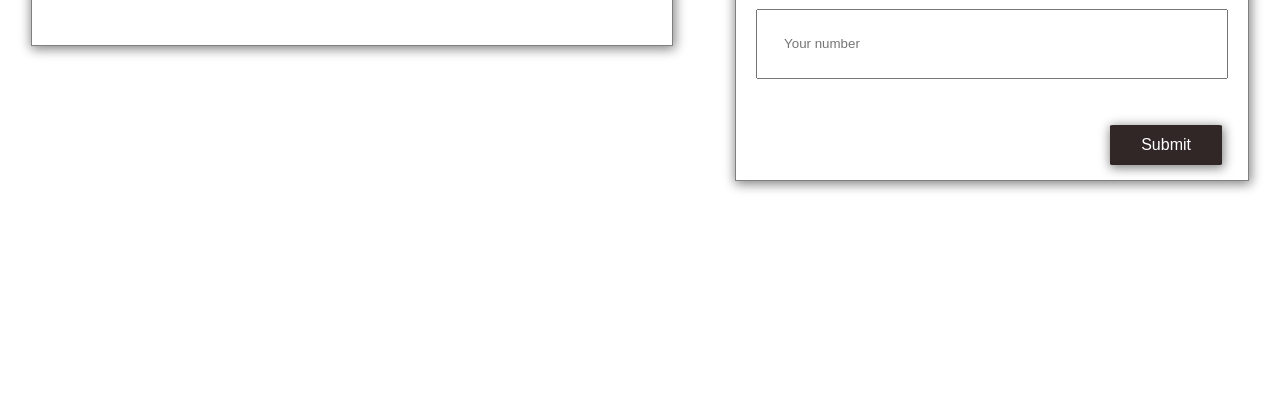
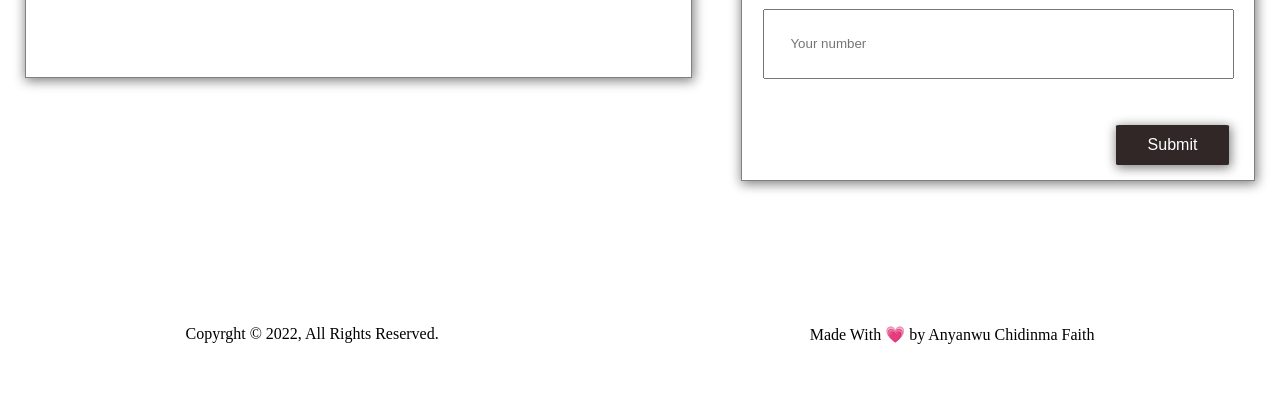
Before and after one commit to Dinma-Faith-zz/LeaderBoard, a website built with webpack: page src/index.html in a window 1280 px wide. Shown: the part 406-800 px from the top of the page. Built offline with nearby package versions, Linux system fonts and the light colour scheme; no server answers.

Commit message:
Add more styles

```diff
--- a/src/index.html
+++ b/src/index.html
@@ -33,6 +33,15 @@
         </section>
     </article>
 
+        <footer class="copyright">
+            <div class="foot-left">
+                <p>Copyrght &copy; 2022, All Rights Reserved.</p>
+            </div>
+              <div class="foot-right">
+                <p>Made With 💗 by Anyanwu Chidinma Faith</p>
+            </div>
+          </footer>
+
 </body>
 
 </html>
--- a/src/style.css
+++ b/src/style.css
@@ -50,7 +50,7 @@ h2 {
   display: flex;
   flex-direction: column;
   justify-content: center;
-  align-items: start;
+  padding-right: 2%;
 }
 
 .button {
@@ -91,3 +91,24 @@ button:active {
   padding: 5%;
   margin: 4%;
 }
+
+.copyright {
+  display: flex;
+  justify-content: space-around;
+  margin-top: 10%;
+  flex-wrap: wrap;
+}
+
+li {
+  padding: 2%;
+  list-style: none;
+}
+
+li:nth-child(odd) {
+  background-color: #c1c1c1;
+  width: 100%;
+}
+
+.render-page {
+  padding: 5%;
+}
```
Also changed, not shown: dist/index.html, dist/main.js.
